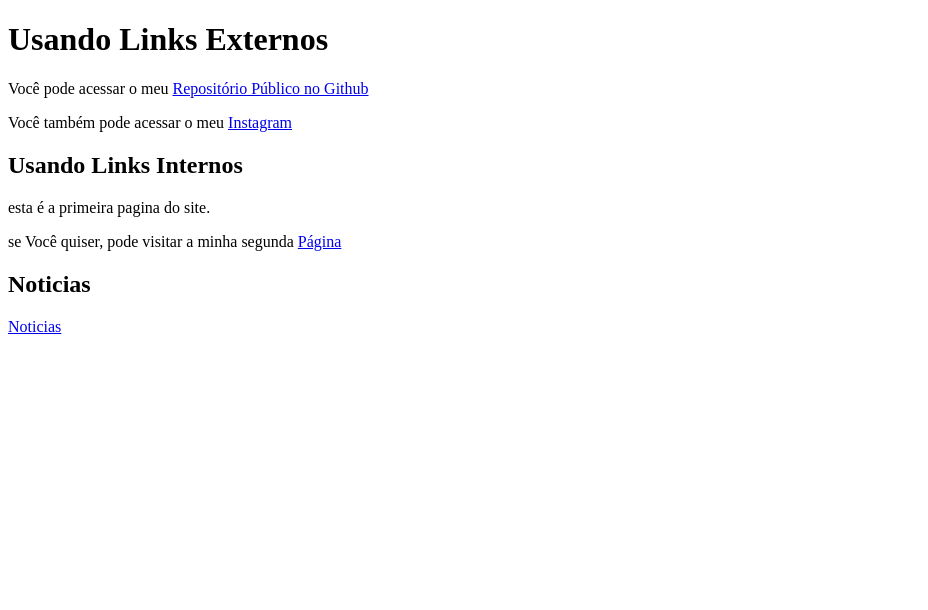
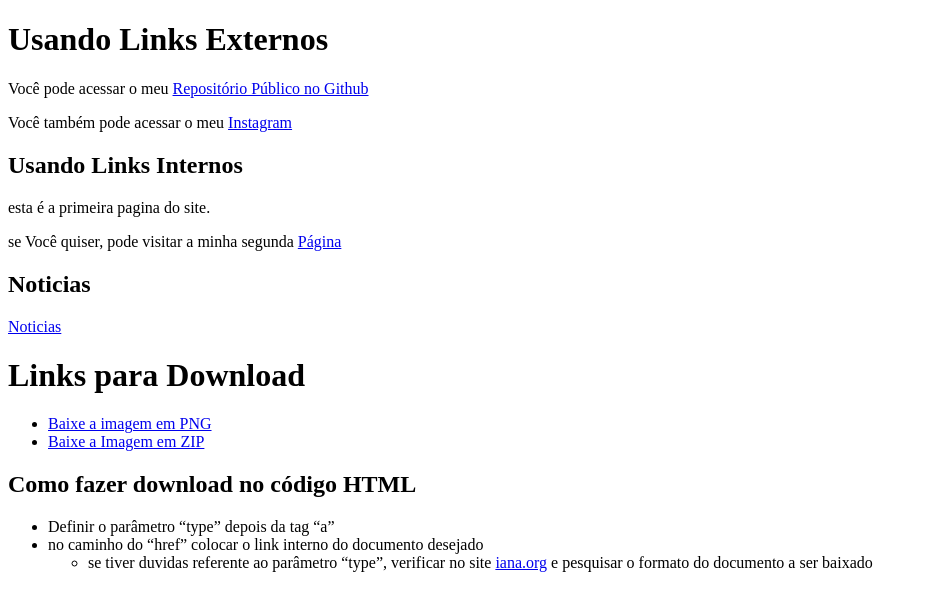
Before and after one commit to therealkaslow/Html-Css, a plain HTML site: page html-css/ex010/index.html in a window 1280 px wide. Shown: the whole page, without its empty margins (0-928 px from the left). Drawn offline with Linux system fonts and the light colour scheme.

Commit message:
@therealkaslow [links e parâmetros para download]

```diff
--- a/html-css/ex010/index.html
+++ b/html-css/ex010/index.html
@@ -17,5 +17,19 @@
     <p>se Você quiser, pode visitar a minha segunda <a href="index2.html" rel="next">Página</a></p>
     <h2>Noticias</h2>
     <p><a href="noticias/index003.html">Noticias</a></p>
+    <h1>Links para Download</h1>
+    <ul>
+        <li><a href="livro/Sem título.png" type="image/png">Baixe a imagem em PNG</a></li>
+        <li><a href="livro/Sem título.rar" type="application/rar">Baixe a Imagem em ZIP</a></li>
+    </ul>
+    <h2>Como fazer download no código HTML</h2>
+    <dl>
+        <ul>
+            <li>Definir o parâmetro <q>type</q> depois da tag <q>a</q></li>
+            <li>no caminho do <q>href</q> colocar o link interno do documento desejado <ul>
+                <li>se tiver duvidas referente ao parâmetro <q>type</q>, verificar no site <a target="_blank" href="https://www.iana.org/assignments/media-types/media-types.xhtml">iana.org</a> e pesquisar o formato do documento a ser baixado</li>
+            </ul>
+        </ul>
+    </dl>
 </body>
 </html>
```
Also changed, not shown: html-css/ex010/livro/Sem título.png (added), 1 other file.
